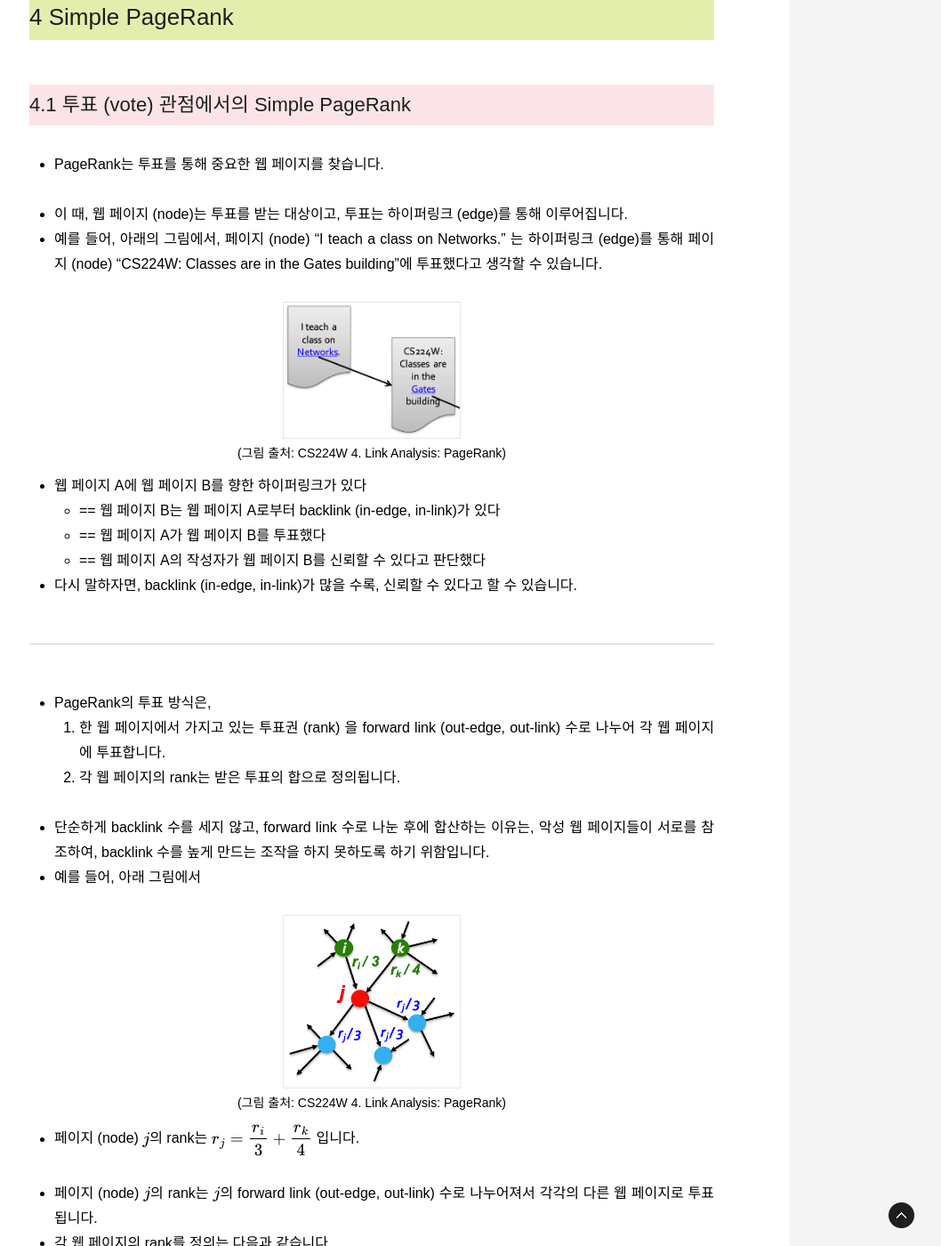
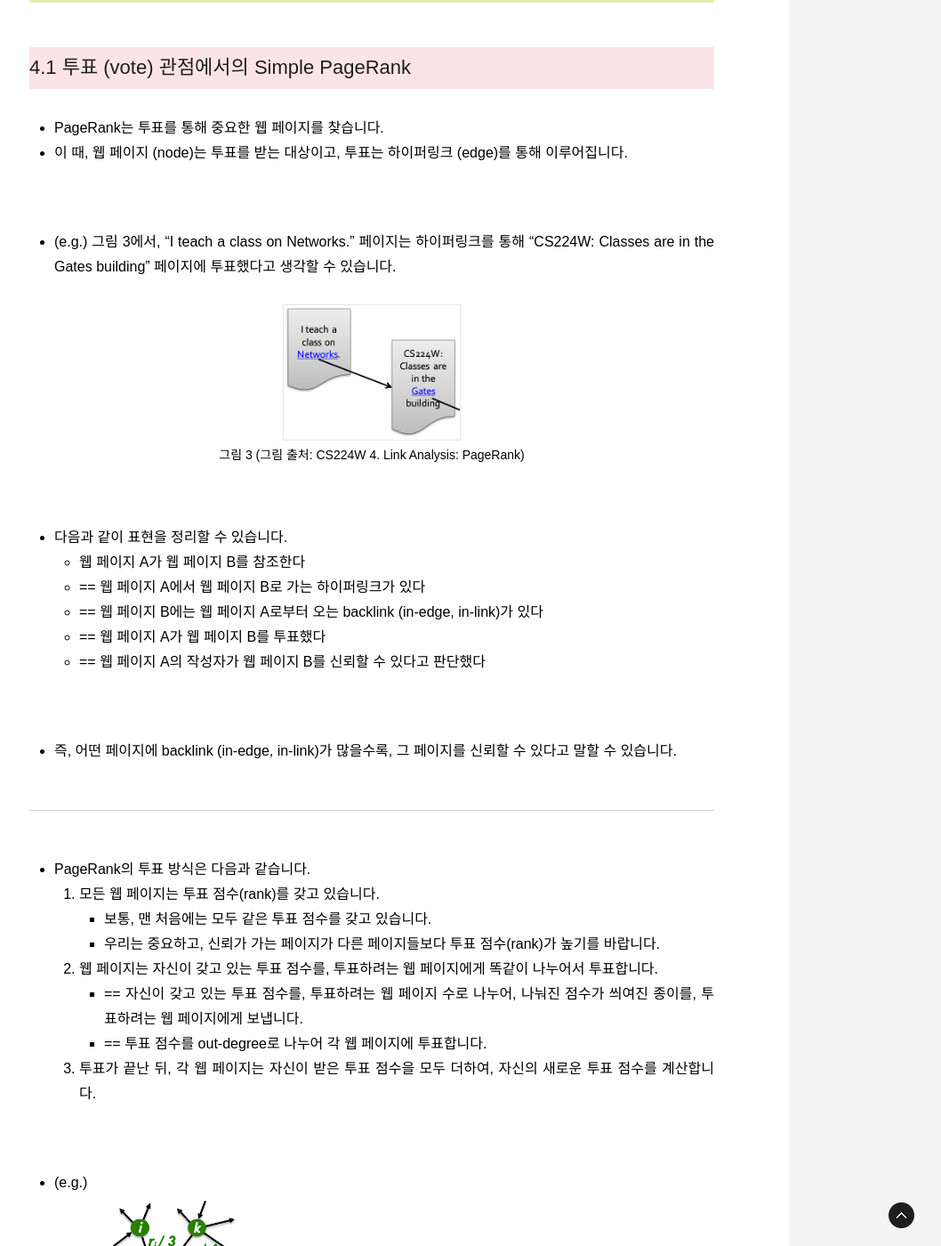
Before and after one commit to Pseudo-Lab/graph, a Jekyll site: the page built from _posts/2022-03-25-The-PageRank-Citation-Ranking-Bringing-Order-to-the-Web.md, in a window 1280 px wide and 1400 px high, scrolled down 3861 px. Shown: the whole window at 89% size, without its empty margins (222-1280 px from the left). Built offline with Jekyll 4.4.1, drawn with Linux system fonts in a browser that asks for light colours; some web fonts are replaced; formulas are drawn with MathJax 3; comment, search, counter and statistics services are not loaded; some of the changed text lies outside the part shown.

Commit message:
Update post

```diff
--- a/_posts/2022-03-25-The-PageRank-Citation-Ranking-Bringing-Order-to-the-Web.md
+++ b/_posts/2022-03-25-The-PageRank-Citation-Ranking-Bringing-Order-to-the-Web.md
@@ -8,7 +8,7 @@
 date: 2022-03-25 13:03
 ---
 
-ㅤ안녕하세요, 가짜연구소 Groovy Graph 팀의 한수민입니다. 이번 글에서는, PageRank 논문인 '[The PageRank Citation Ranking Bringing Order to the Web](http://ilpubs.stanford.edu:8090/422/1/1999-66.pdf)'을 정리해보도록 하겠습니다.
+ㅤ안녕하세요, 가짜연구소 Groovy Graph 팀의 한수민입니다. 이 글은, '[The PageRank Citation Ranking Bringing Order to the Web](http://ilpubs.stanford.edu:8090/422/1/1999-66.pdf)' 논문을 읽고, 정리한 글 입니다.
 
 ㅤ이 글은 Reference 자료들을 참고하여 정리하였음을 먼저 밝힙니다. 혹시 내용중 잘못된 점이나 보완할 점 있다면 댓글로 알려주시면 감사하겠습니다. 그럼 시작하겠습니다.
 
@@ -25,20 +25,20 @@
     1. PageRank란?
     1. PageRank에 대한 직관
 1. Simple PageRank
-    1. 투표 (vote) 관점에서의 Simple PageRank
-    1. random walk 관점에서의 Simple PageRank
-    1. Simple PageRank 관점 정리
-    1. Simple PageRank의 계산
+    1. 투표 (vote) 관점
+    1. random walk 관점
+    1. 관점 정리
+    1. Simple PageRank 계산
     1. Simple PageRank의 문제점
 1. ~~Simple~~ PageRank
-    1. Spider trap과 Dead end의 해결 방법
+    1. Spider trap과 Dead end 문제 해결
     1. ~~Simple~~ PageRank 계산 예시
 1. PageRank의 결과
     1. Convergence Properties
-1. + PageRank를 이해하는 데 필요한 수학
+1. \+ PageRank를 이해하는 데 필요한 수학
     1. Stochastic matrix
     1. Perron-Frobenius theorem
-1. + 질문
+1. \+ 질문
 
 ---
 
@@ -52,11 +52,10 @@
 
 # 2 PageRank의 배경
 
-- 구글 이전의 검색 엔진은, 사용자가 입력한 키워드에 의존하여, 웹페이지를 반환했습니다.
-    - 하지만 이런 검색 엔진은, 취약점이 있습니다.
-    - 악성 웹페이지들이 검색 엔진을 속여, 사용자의 검색 키워드에 상관 없이, 사용자들을 자신의 페이지로 오게 만들었습니다.
-        - 예를 들어, “운동화" 판매자가 자신의 페이지에, 자신의 “운동화" 판매와 상관 없는 내용들을 (e.g., 영화, 음악, ...), 보이지 않게 (바탕과 똑같은 색깔의 글씨로) 가득 적어놓으면, 검색 엔진은 “영화"를 키워드로 검색에도 “운동화" 판매 페이지를 보여줍니다.
-- 구글은, 검색 엔진의 품질을 향상시키기 위해, 웹 그래프 구조 (웹의 link structure)를 사용하는 **PageRank** 기술을 도입했습니다.
+- 구글 이전의 검색 엔진은, 검색 결과로, 사용자가 입력한 키워드에 의존하여 웹 페이지를 반환했습니다.
+- 하지만 이러한 키워드에 의존하는 검색 엔진에는 취약점이 있습니다. 악성 웹 페이지들이 검색 엔진을 속여, 사용자의 검색 키워드에 상관 없이, 사용자들을 자신의 페이지로 오게 만들기 쉬웠습니다.
+    - (e.g.) “운동화" 판매자가 자신의 페이지에, 자신의 “운동화" 판매와 상관 없는 내용들을 (e.g., 영화, 음악, ...), 보이지 않게 (바탕과 똑같은 색깔의 글씨로) 가득 적어놓으면, 검색 엔진은 “영화"를 키워드로 검색에도 “운동화" 판매 페이지를 보여줍니다.
+- 구글은, 검색 엔진의 품질을 향상시키기 위해, **PageRank** 기술을 도입했습니다.
 
 ---
 
@@ -64,30 +63,32 @@
 
 ## 3.1 웹 그래프
 
-- 웹은 node는 웹페이지 이고, edge는 하이퍼링크인 **directed graph**로 표현할 수 있습니다.
-- 예를 들어, 아래의 그림처럼 표현할 수 있습니다.
+- 웹은 node는 웹 페이지이고, edge는 하이퍼링크인 **directed graph**로 표현할 수 있습니다.
 
-<img src="/files/posts/The-PageRank-Citation-Ranking-Bringing-Order-to-the-Web/fig_01.png" alt="(그림 출처: The PageRank Citation Ranking: Bringing Order to the Web)" width="200px">
+ㅤ
+
+<img src="/files/posts/The-PageRank-Citation-Ranking-Bringing-Order-to-the-Web/fig_01.png" alt="그림 1 (그림 출처: 논문 The PageRank Citation Ranking: Bringing Order to the Web)" width="200px">
 
 ## 3.2 PageRank란?
 
-- 구하고 싶은, 웹 페이지의 점수 (중요성, 신뢰성)를 **rank**라고 하겠습니다.
-- PageRank (PR)는 검색 엔진의 결과에서, 웹 페이지들의 rank를 계산하는 데 사용하는 알고리즘입니다.
-- PageRank (PR)는 **웹 그래프**를 이용하여 웹 페이지의 rank를 측정합니다.
+- 구하고 싶은, 웹 페이지의 점수(중요성, 신뢰성)를 **rank**라고 하겠습니다.
+- PageRank는 **웹 그래프**를 이용하여 웹 페이지의 rank를 계산하는 알고리즘입니다.
+
+ㅤ
 
 - PageRank의 가정 (underlying assumption)
-    - 참조가 많은 페이지는 참조가 적은 페이지보다 중요합니다.
+    - 참조가 많이 된 페이지는 참조가 적게 된 페이지보다 중요합니다.
     - 중요한 페이지가 참조한 페이지는 중요합니다.
 
 ## 3.3 PageRank에 대한 직관
 
-<img src="https://upload.wikimedia.org/wikipedia/commons/thumb/f/fb/PageRanks-Example.svg/1920px-PageRanks-Example.svg.png" alt="(그림 출처: Wikipedia - PageRank)" style="width:400px">
+<img src="https://upload.wikimedia.org/wikipedia/commons/thumb/f/fb/PageRanks-Example.svg/1920px-PageRanks-Example.svg.png" alt="그림 2 (그림 출처: Wikipedia - PageRank)" width="400px">
 
-- **웹 페이지 (node) B**의 rank는 가장 높습니다.
-    - 다른 웹 페이지들로부터 투표를 많이 받았기 때문입니다.
-- **웹 페이지 (node) C**의 rank는 2번째로 높습니다.
-    - 투표를 1개 밖에 받지 못했지만, rank가 가장 높은 B로부터 투표를 받았기 때문에, C의 rank도 높습니다.
-- **보라색 페이지 (node)**들은 투표를 받지 못했지만, PageRank의 어떤 기법(teleport) 때문에, rank가 0이 아닙니다.
+- **웹 페이지 B**의 rank는 가장 높습니다.
+    - B가 다른 웹 페이지들로부터 참조가 많이 됐기 때문입니다.
+- **웹 페이지 C**의 rank는 2번째로 높습니다.
+    - C는 참조가 1번 밖에 안 됐지만, rank가 가장 높은 B가 참조하고 있기 때문에, C의 rank도 높습니다.
+- **보라색 페이지**들은 참조가 없지만, PageRank의 어떤 기법(teleport) 때문에, rank가 0이 아닙니다.
 
 ---
 
@@ -98,43 +99,60 @@
 - PageRank는 투표를 통해 중요한 웹 페이지를 찾습니다.
 - 이 때, 웹 페이지 (node)는 투표를 받는 대상이고, 투표는 하이퍼링크 (edge)를 통해 이루어집니다.
 
-- 예를 들어, 아래의 그림에서, 페이지 (node) “I teach a class on Networks.” 는 하이퍼링크 (edge)를 통해 페이지 (node) “CS224W: Classes are in the Gates building”에 투표했다고 생각할 수 있습니다.
+ㅤ
 
-<img src="/files/posts/The-PageRank-Citation-Ranking-Bringing-Order-to-the-Web/fig_02.png" alt="(그림 출처: CS224W 4. Link Analysis: PageRank)" width="200px">
+- (e.g.) 그림 3에서, “I teach a class on Networks.” 페이지는 하이퍼링크를 통해 “CS224W: Classes are in the Gates building” 페이지에 투표했다고 생각할 수 있습니다.
 
-- 웹 페이지 A에 웹 페이지 B를 향한 하이퍼링크가 있다
-    - == 웹 페이지 B는 웹 페이지 A로부터 backlink (in-edge, in-link)가 있다
+<img src="/files/posts/The-PageRank-Citation-Ranking-Bringing-Order-to-the-Web/fig_02.png" alt="그림 3 (그림 출처: CS224W 4. Link Analysis: PageRank)" width="200px">
+
+ㅤ
+
+- 다음과 같이 표현을 정리할 수 있습니다.
+    - 웹 페이지 A가 웹 페이지 B를 참조한다
+    - == 웹 페이지 A에서 웹 페이지 B로 가는 하이퍼링크가 있다
+    - == 웹 페이지 B에는 웹 페이지 A로부터 오는 backlink (in-edge, in-link)가 있다
     - == 웹 페이지 A가 웹 페이지 B를 투표했다
     - **== 웹 페이지 A의 작성자가 웹 페이지 B를 신뢰할 수 있다고 판단했다**
-- 다시 말하자면, backlink (in-edge, in-link)가 많을 수록, 신뢰할 수 있다고 할 수 있습니다.
+
+ㅤ
+
+- 즉, 어떤 페이지에 backlink (in-edge, in-link)가 많을수록, 그 페이지를 신뢰할 수 있다고 말할 수 있습니다.
 
 ---
 
-- PageRank의 투표 방식은,
-    1. 한 웹 페이지에서 가지고 있는 투표권 (rank) 을 forward link (out-edge, out-link) 수로 나누어 각 웹 페이지에 투표합니다.
-    2. 각 웹 페이지의 rank는 받은 투표의 합으로 정의됩니다.
+- PageRank의 투표 방식은 다음과 같습니다.
+    1. 모든 웹 페이지는 투표 점수(rank)를 갖고 있습니다.
+        - 보통, 맨 처음에는 모두 같은 투표 점수를 갖고 있습니다.
+        - 우리는 중요하고, 신뢰가 가는 페이지가 다른 페이지들보다 투표 점수(rank)가 높기를 바랍니다.
+    1. 웹 페이지는 자신이 갖고 있는 투표 점수를, 투표하려는 웹 페이지에게 똑같이 나누어서 투표합니다.
+        - == 자신이 갖고 있는 투표 점수를, 투표하려는 웹 페이지 수로 나누어, 나눠진 점수가 씌여진 종이를, 투표하려는 웹 페이지에게 보냅니다.
+        - == 투표 점수를 out-degree로 나누어 각 웹 페이지에 투표합니다.
+    1. 투표가 끝난 뒤, 각 웹 페이지는 자신이 받은 투표 점수을 모두 더하여, 자신의 새로운 투표 점수를 계산합니다.
 
-- 단순하게 backlink 수를 세지 않고, forward link 수로 나눈 후에 합산하는 이유는, 악성 웹 페이지들이 서로를 참조하여, backlink 수를 높게 만드는 조작을 하지 못하도록 하기 위함입니다.
+ㅤ
 
-- 예를 들어, 아래 그림에서
+- (e.g.)
+    - <img src="/files/posts/The-PageRank-Citation-Ranking-Bringing-Order-to-the-Web/fig_03.png" alt="그림 4 (그림 출처: CS224W 4. Link Analysis: PageRank)" width="200px">
+    - 페이지 $j$의 rank는 $\displaystyle r_j = \frac{r_i}{3} + \frac{r_k}{4}$ 입니다.
+    - 페이지 $j$의 rank는 $j$의 forward link (out-edge, out-link) 수로 나누어져서 각각의 다른 웹 페이지로 투표 됩니다.
 
-<img src="/files/posts/The-PageRank-Citation-Ranking-Bringing-Order-to-the-Web/fig_03.png" alt="(그림 출처: CS224W 4. Link Analysis: PageRank)" width="200px">
+ㅤ
 
-- 페이지 (node) $j$의 rank는 $\displaystyle r_j = \frac{r_i}{3} + \frac{r_k}{4}$ 입니다.
-- 페이지 (node) $j$의 rank는 $j$의 forward link (out-edge, out-link) 수로 나누어져서 각각의 다른 웹 페이지로 투표 됩니다.
+- 단순하게 각 페이지들의 backlink 수를 세지 않고, 위와 같은 투표 방식을 도입한 이유는, 악성 웹 페이지들이 서로를 참조하여, backlink 수를 높게 만드는 조작을 하지 못하게 하기 위함입니다.
 
-- 각 웹 페이지의 rank를 정의는 다음과 같습니다.
+ㅤ
 
-$$
-r_j = \sum_{i \rightarrow j}^{} \frac{r_i}{d_i}
-$$
+- 각 웹 페이지의 rank의 정의는 다음과 같습니다.
+    - $d_i$: out-degree
 
-- $d_i$ :
-    - out-degree
-    - node $i$의 forward link (out-edge, out-link) 수
-- PageRank를 통해 rank를 구하려는 것인데, 이 과정에서 rank를 사용한다는 것이 이상하게 들릴 수 있습니다.
-    - 이것은 recursion (재귀)를 통해 풀이할 수 있습니다.
-    - 이 부분은 [4.4 Simple PageRank의 계산](https://www.notion.so/The-PageRank-Citation-Ranking-Bringing-Order-to-the-Web-59fc2bc5eefe45229ba152c4ff4ad39d)에서 다루도록 하겠습니다.
+    $$
+    r_j = \sum_{i \rightarrow j}^{} \frac{r_i}{d_i}
+    $$
+
+ㅤ
+
+- 우리가 구하고 싶은 것이 웹 페이지의 rank인데, rank를 구하기 위해 rank를 사용하는 것이 이상하게 보일 수 있습니다.
+    - 이 부분은 "4.4 Simple PageRank의 계산"에서 다루도록 하겠습니다.
 
 ## 4.2 random walk 관점에서의 Simple PageRank
 
@@ -688,9 +706,3 @@
     (사진 출처: [구글의 Search Advocate, John의 트위터](https://twitter.com/JohnMu/status/1232014208180592641))
 
     ![Untitled](https://s3-us-west-2.amazonaws.com/secure.notion-static.com/d9b9f61a-6c34-4fca-9033-61e47021d14f/Untitled.png)
-
-
-# 7 Reference
-
-- [CS224W 4. Link Analysis: PageRank](http://web.stanford.edu/class/cs224w/slides/04-pagerank.pdf)
-- [[Paper Review] The PageRank Citation Ranking: Bringing Order to the Web](https://youtu.be/2CWnZfBSj0Q)
```
